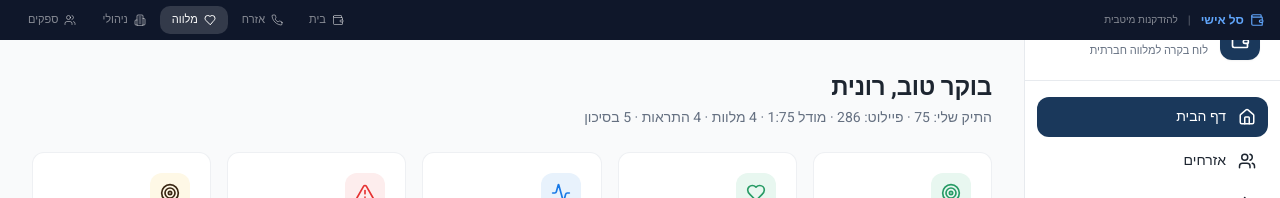
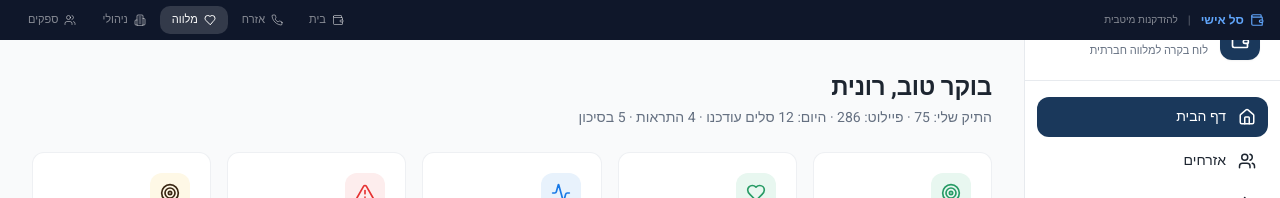
Before and after one commit to AVI1840/sal-ishi-v2, a React (Vite) app: page /#/coordinator in a window 1280 px wide. Shown: the top 198 px of the page. Built offline with nearby package versions, Linux system fonts and the light colour scheme; no server answers; the HTML template or start-up script is replaced by a standard one.

Commit message:
narrative: coordinator header shows active orchestration (12 baskets updated today)

```diff
--- a/src/pages/coordinator/CoordinatorDashboard.tsx
+++ b/src/pages/coordinator/CoordinatorDashboard.tsx
@@ -47,7 +47,7 @@
       <div className="flex items-end justify-between">
         <div>
           <h1 className="text-2xl font-bold text-foreground">בוקר טוב, רונית</h1>
-          <p className="text-sm text-muted-foreground mt-1">התיק שלי: 75 · פיילוט: 286 · מודל 1:75 · 4 מלוות · {unresolvedAlerts.length} התראות · {criticalCitizens.length} בסיכון</p>
+          <p className="text-sm text-muted-foreground mt-1">התיק שלי: 75 · פיילוט: 286 · היום: 12 סלים עודכנו · {unresolvedAlerts.length} התראות · {criticalCitizens.length} בסיכון</p>
         </div>
       </div>
 
```
